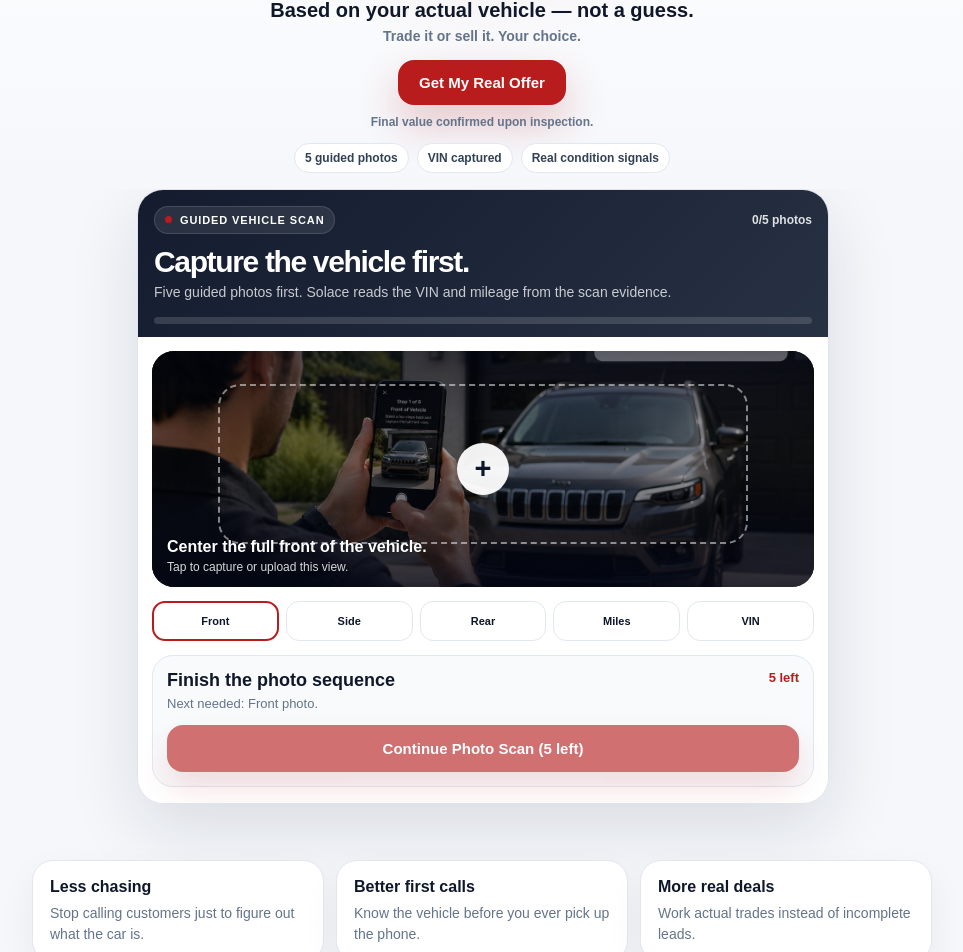
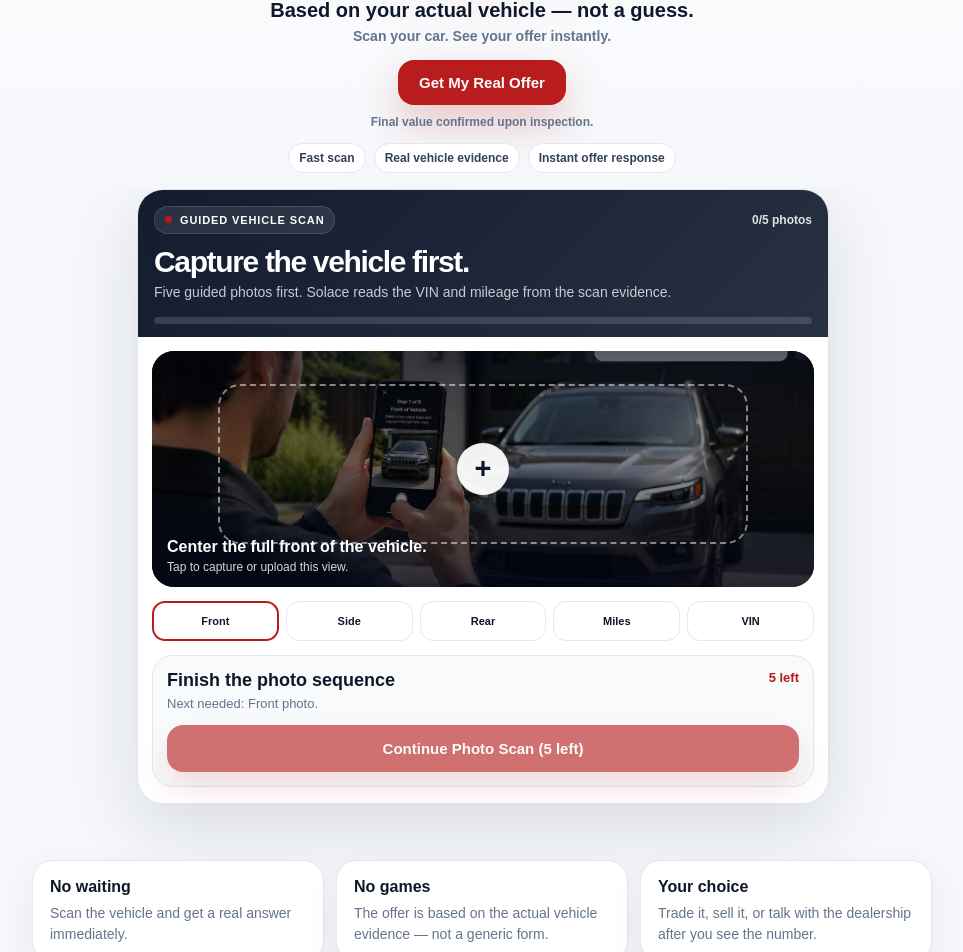
Before and after one commit to zlomke76-del/solacetrade, a Next.js app: page / in a window 1280 px wide. Shown: the part 273-1225 px from the top of the page, without its empty margins (158-1121 px from the left). Built offline with nearby package versions, Linux system fonts and the light colour scheme.

Commit message:
Update page.tsx

```diff
--- a/app/page.tsx
+++ b/app/page.tsx
@@ -110,7 +110,7 @@ export default function Page() {
               fontWeight: 600,
             }}
           >
-            Trade it or sell it. Your choice.
+            Scan your car. See your offer instantly.
           </p>
 
           <a
@@ -155,9 +155,9 @@ export default function Page() {
               fontWeight: 800,
             }}
           >
-            <span style={heroPill}>5 guided photos</span>
-            <span style={heroPill}>VIN captured</span>
-            <span style={heroPill}>Real condition signals</span>
+            <span style={heroPill}>Fast scan</span>
+            <span style={heroPill}>Real vehicle evidence</span>
+            <span style={heroPill}>Instant offer response</span>
           </div>
         </div>
       </section>
@@ -180,9 +180,9 @@ export default function Page() {
           }}
         >
           {[
-            ["Less chasing", "Stop calling customers just to figure out what the car is."],
-            ["Better first calls", "Know the vehicle before you ever pick up the phone."],
-            ["More real deals", "Work actual trades instead of incomplete leads."],
+            ["No waiting", "Scan the vehicle and get a real answer immediately."],
+            ["No games", "The offer is based on the actual vehicle evidence — not a generic form."],
+            ["Your choice", "Trade it, sell it, or talk with the dealership after you see the number."],
           ].map(([title, body]) => (
             <div
               key={title}
```
